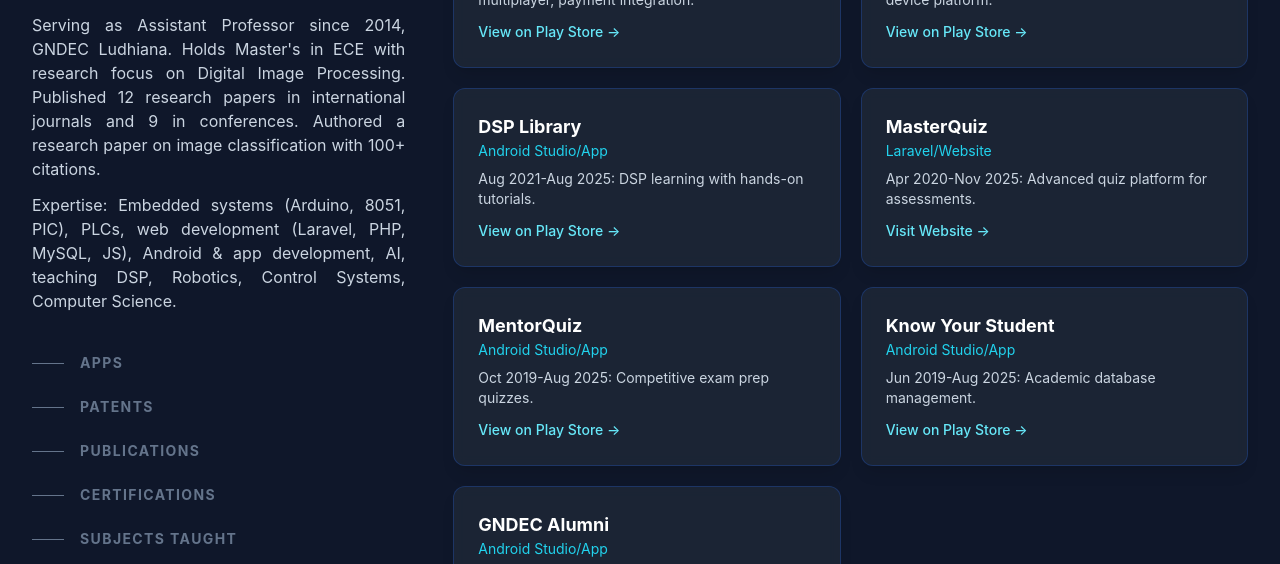
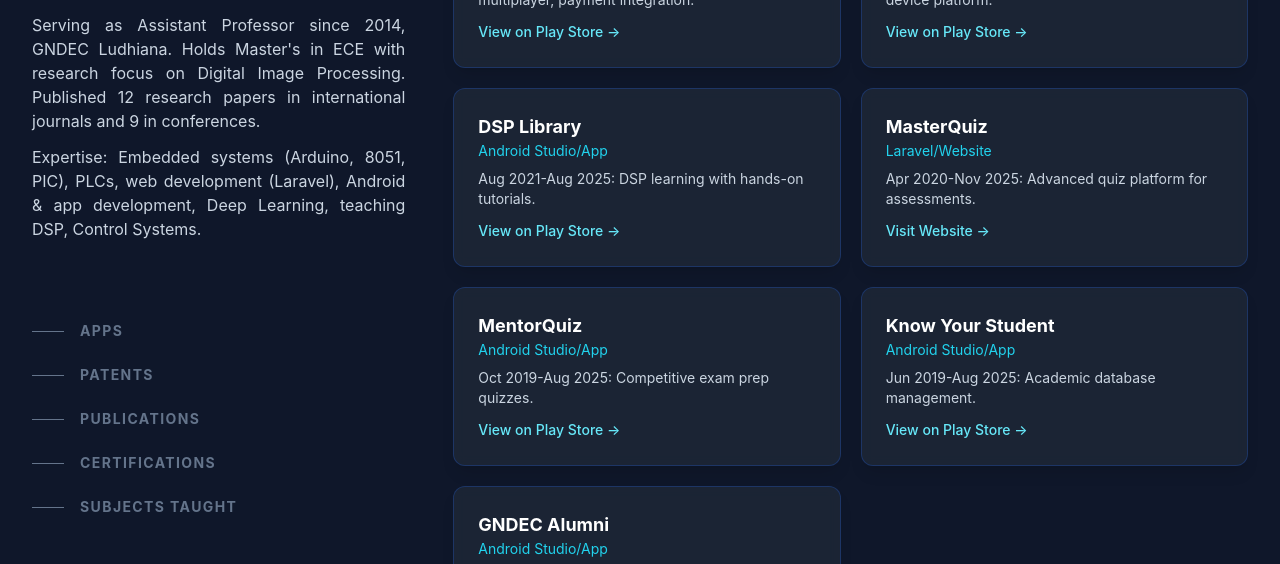
Before and after one commit to daljithathan/daljithathan.github.io, a plain HTML site: page index.html in a window 1280 px wide. Shown: the part 211-775 px from the top of the page. Drawn offline with nearby package versions, Linux system fonts and the light colour scheme.

Commit message:
Update index.html

```diff
--- a/index.html
+++ b/index.html
@@ -51,10 +51,10 @@
                 <div class="text-slate-300 space-y-3 text-justify">
                     <p>
                         Serving as Assistant Professor since 2014, GNDEC Ludhiana. Holds Master's in ECE with research focus on Digital Image Processing.
-                        Published 12 research papers in international journals and 9 in conferences. Authored a research paper on image classification with 100+ citations.
+                        Published 12 research papers in international journals and 9 in conferences.
                     </p>
                     <p>
-                        Expertise: Embedded systems (Arduino, 8051, PIC), PLCs, web development (Laravel, PHP, MySQL, JS), Android & app development, AI, teaching DSP, Robotics, Control Systems, Computer Science.
+                        Expertise: Embedded systems (Arduino, 8051, PIC), PLCs, web development (Laravel), Android & app development, Deep Learning, teaching DSP, Control Systems.
                     </p>
                 </div>
             </div>
```
